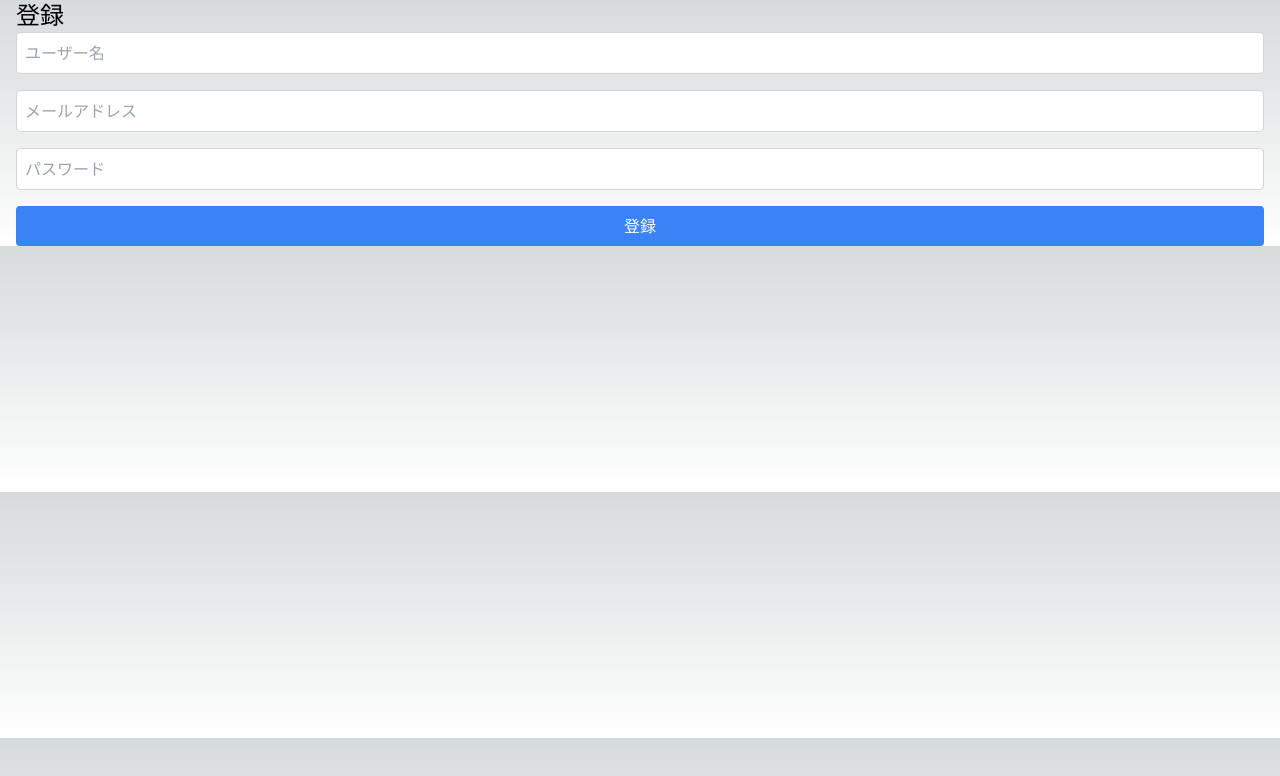
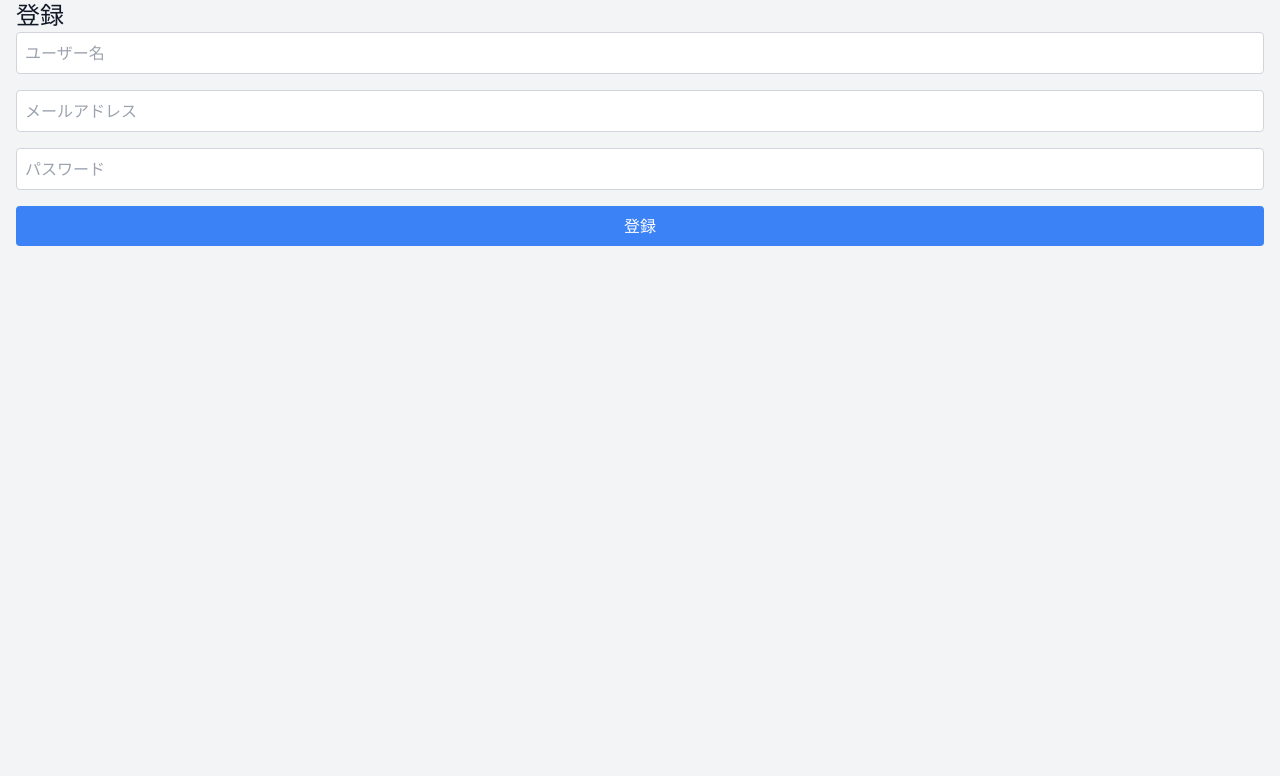
Before and after one commit to tsubasa-gh/prisma-tutorial, a Next.js app: page /register in a window 1280 px wide. Shown: the top 776 px of the page. Built offline with nearby package versions, Linux system fonts and the light colour scheme.

Commit message:
[update]globals.cssの中身を修正

```diff
--- a/src/app/globals.css
+++ b/src/app/globals.css
@@ -2,32 +2,16 @@
 @tailwind components;
 @tailwind utilities;
 
-:root {
-  --foreground-rgb: 0, 0, 0;
-  --background-start-rgb: 214, 219, 220;
-  --background-end-rgb: 255, 255, 255;
+/* 以下は任意のグローバルスタイルを追加できます */
+body {
+  @apply bg-gray-100 text-gray-900;
+  font-family: 'Inter', sans-serif;
 }
 
-@media (prefers-color-scheme: dark) {
-  :root {
-    --foreground-rgb: 255, 255, 255;
-    --background-start-rgb: 0, 0, 0;
-    --background-end-rgb: 0, 0, 0;
-  }
+a {
+  @apply text-blue-500;
 }
 
-body {
-  color: rgb(var(--foreground-rgb));
-  background: linear-gradient(
-      to bottom,
-      transparent,
-      rgb(var(--background-end-rgb))
-    )
-    rgb(var(--background-start-rgb));
+.container {
+  @apply max-w-7xl mx-auto;
 }
-
-@layer utilities {
-  .text-balance {
-    text-wrap: balance;
-  }
-}
```
